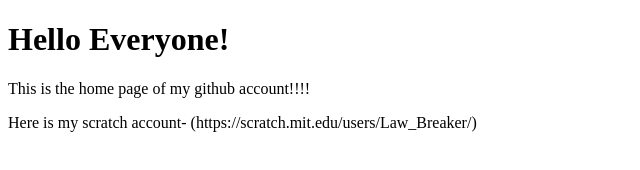
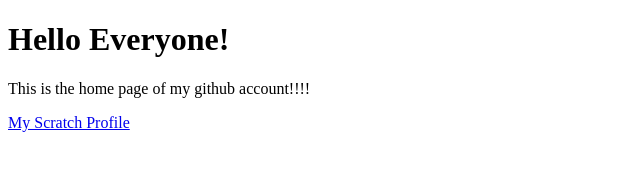
Before and after one commit to LawBreaker29/lawbreaker29.github.io, a plain HTML site: page index.html in a window 1280 px wide. Shown: the whole page, without its empty margins (0-640 px from the left). Drawn offline with Linux system fonts and the light colour scheme.

Commit message:
Update index.html

```diff
--- a/index.html
+++ b/index.html
@@ -3,6 +3,6 @@
 <body>
 <h1>Hello Everyone!</h1>
 <p>This is the home page of my github account!!!!</p>
-<p>Here is my scratch account- (https://scratch.mit.edu/users/Law_Breaker/) </p>
+<a href="https://scratch.mit.edu/users/law_breaker">My Scratch Profile</a>
 </body>
 </html>
```
